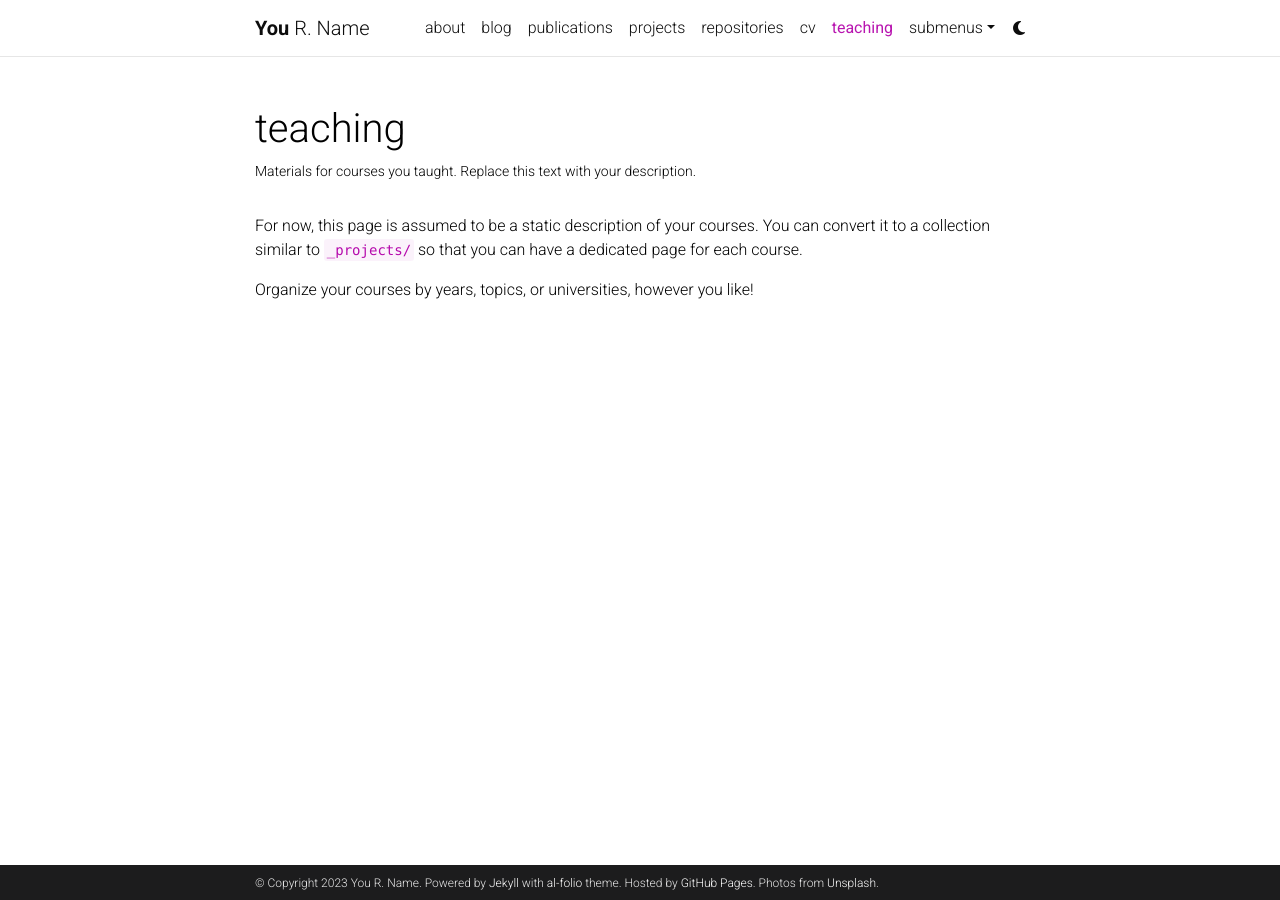
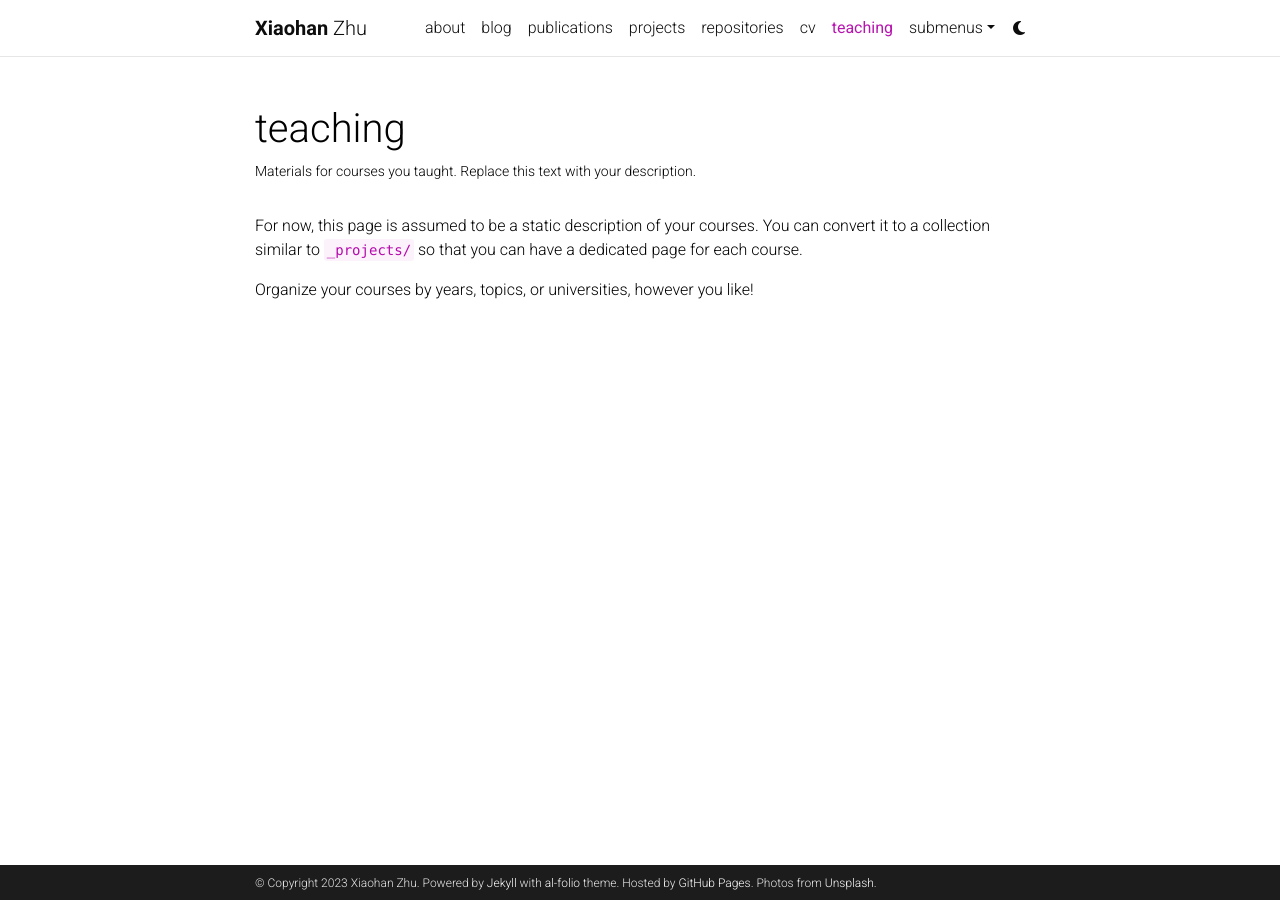
Before and after one commit to xiaohanzhu0/xiaohanzhu0.github.io, a Jekyll site: the page built from _pages/teaching.md, in a window 1280 px wide. Built offline with Jekyll 4.4.1, drawn with Linux system fonts in a browser that asks for light colours; comment, search, counter and statistics services are not loaded; a style sheet for code colours, icons or effects is not loaded.

Commit message:
first test

```diff
--- a/_config.yml
+++ b/_config.yml
@@ -3,9 +3,9 @@
 # -----------------------------------------------------------------------------
 
 title: blank # the website title (if blank, full name will be used instead)
-first_name: You
-middle_name: R.
-last_name: Name
+first_name: Xiaohan
+middle_name:
+last_name: Zhu
 email: you@example.com
 description: > # the ">" symbol means to ignore newlines until "footer_text:"
   A simple, whitespace theme for academics. Based on [*folio](https://github.com/bogoli/-folio) design.
@@ -18,7 +18,7 @@
 lang: en # the language of your site (for example: en, fr, cn, ru, etc.)
 icon: ⚛️  # the emoji used as the favicon (alternatively, provide image name in /assets/img/)
 
-url: https://alshedivat.github.io # the base hostname & protocol for your site
+url: https://xiaohanzhu0.github.io # the base hostname & protocol for your site
 baseurl: /al-folio # the subpath of your site, e.g. /blog/
 last_updated: false # set to true if you want to display last updated in the footer
 impressum_path:  # set to path to include impressum link in the footer, use the same path as permalink in a page, helps to conform with EU GDPR
```
